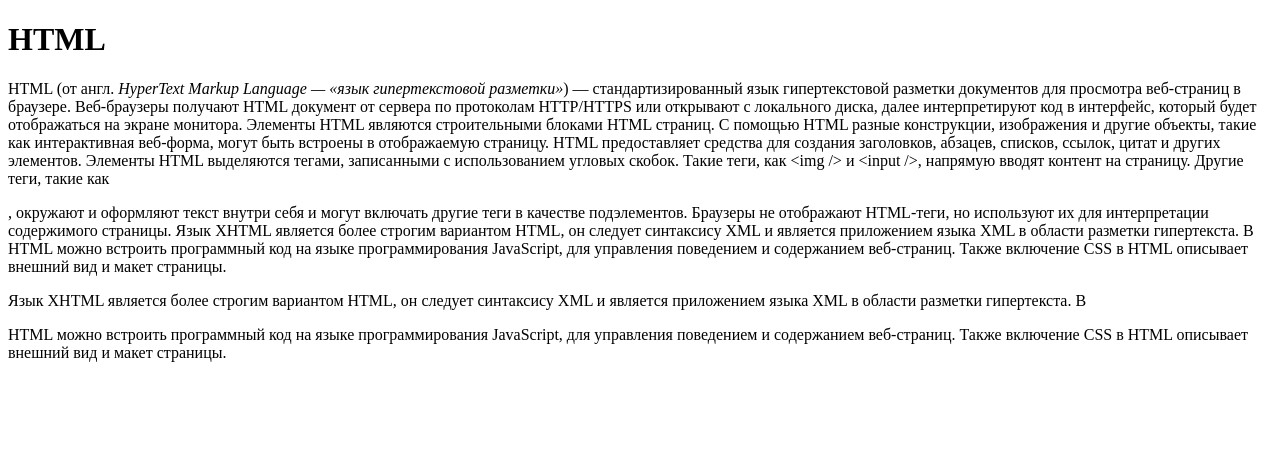
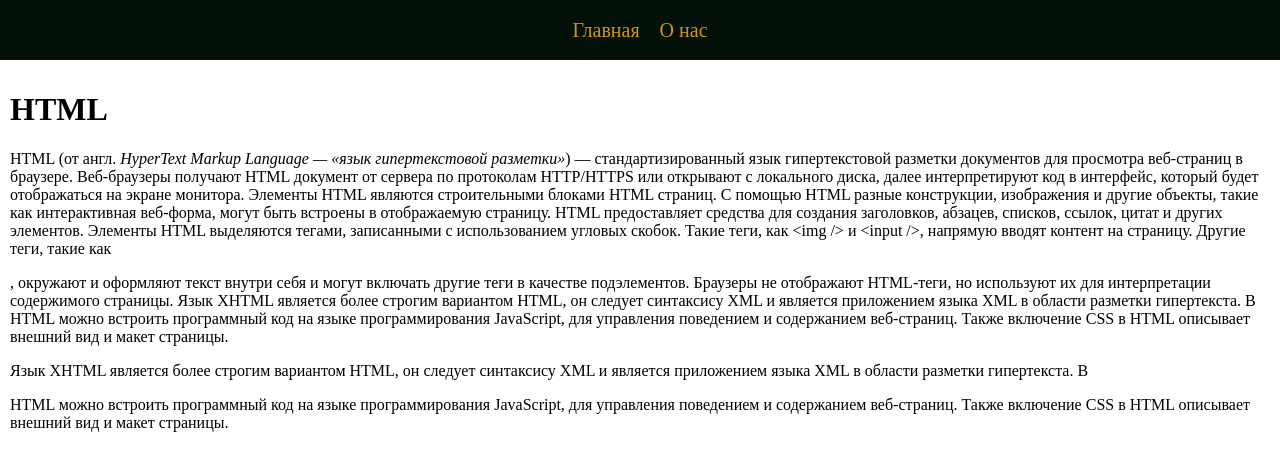
Before and after one commit to geronda94/frontend, a Flask app: page / in a window 1280 px wide. Shown: the top 471 px of the page. Run offline with Flask 2, Linux system fonts and the light colour scheme.

Commit message:
qwertyui

```diff
--- a/main.py
+++ b/main.py
@@ -1,16 +1,24 @@
-from flask import render_template, Flask
+from flask import render_template, Flask, url_for
 
+
+
+menu_dict = [
+    {'title':'Главная','link':'index'},
+    {'title':'О нас','link':'about'}
+]
 
 app = Flask(__name__)
 
 
 @app.route('/')
 def index():
-    return render_template('index.html', title='HTML')
+    return render_template('index.html', title='HTML', menu=menu_dict)
 
 
 
-
+@app.route('/about')
+def about():
+    return render_template('index.html', title='About us', menu=menu_dict)
 
 
 
--- a/static/css/styles.css
+++ b/static/css/styles.css
@@ -1,3 +1,68 @@
 span.it {
     font-style: italic;
 }
+
+
+
+
+
+
+
+
+
+
+
+body {
+  margin: 0;
+  padding: 0;
+}
+
+.header {
+  background-color: #031108;
+  display: flex;
+  justify-content: center;
+  align-items: center;
+  height: 60px;
+}
+
+.menu {
+  display: flex;
+  list-style: none;
+  margin: 0 auto;
+  padding: 10px 0;
+}
+
+.menu li {
+  margin: 0 10px;
+  font-size: 15pt;
+}
+
+.menu li a {
+  color: #d6930c;
+  text-decoration: none;
+}
+
+.menu li a:hover {
+  color: #fad999;
+  font-style: bold;
+}
+
+.banner {
+  background-color: #2b2d42;
+  text-align: center;
+}
+
+.banner h1 {
+  color: #f0a202;
+  margin: 0;
+  padding: 50px 0;
+}
+
+.content {
+  /* Стили для основного контента страницы */
+}
+
+
+div.vision {
+    padding:10px;
+}
--- a/templates/base.html
+++ b/templates/base.html
@@ -8,6 +8,16 @@
     <title>{{ title }}</title>
   </head>
   <body>
+    {% block menu %}
+    <div class="header">
+      <ul class="menu">
+        {% for i in menu %}
+          <li><a href="{{url_for(i.get('link'))}}">{{i.get('title')}}</a></li>
+        {% endfor %}
+      </ul>
+    </div>
+    {% endblock %}
+
     {% block content %}
     <h1> {{title}}</h1>
 
--- a/templates/index.html
+++ b/templates/index.html
@@ -1,7 +1,14 @@
 {% extends 'base.html' %}
+
+{% block menu %}
+{{ super()}}
+{% endblock %}
+
+
 {% block content %}
-{{ super() }}
 
+<div class="vision">
+  {{super()}}
 <p>
   HTML (от англ. <span class="it">HyperText Markup Language — «язык гипертекстовой разметки»</span>)
   — стандартизированный язык гипертекстовой разметки документов для
@@ -35,4 +42,5 @@
   для управления поведением и содержанием веб-страниц. Также включение CSS в
   HTML описывает внешний вид и макет страницы.
 </p>
+</div>
 {% endblock %}
```
